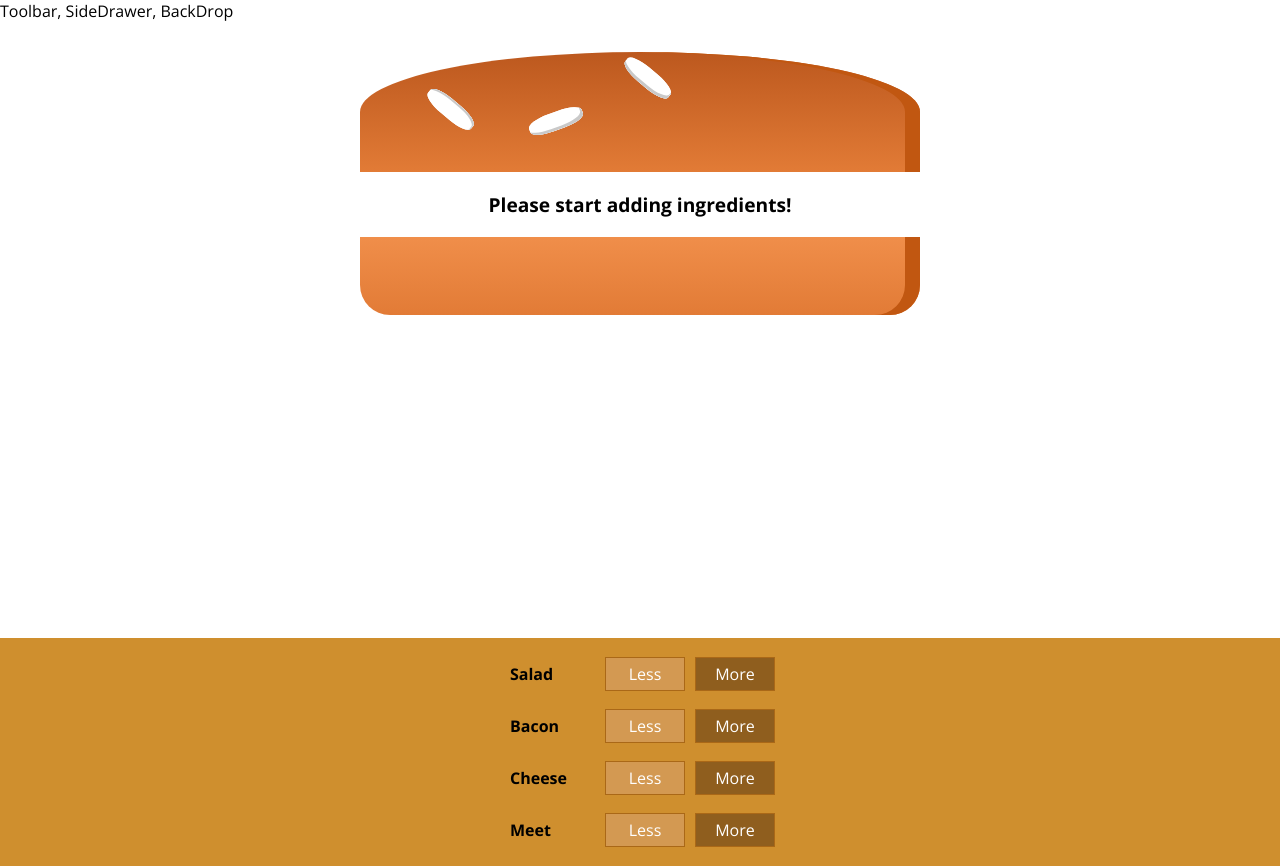
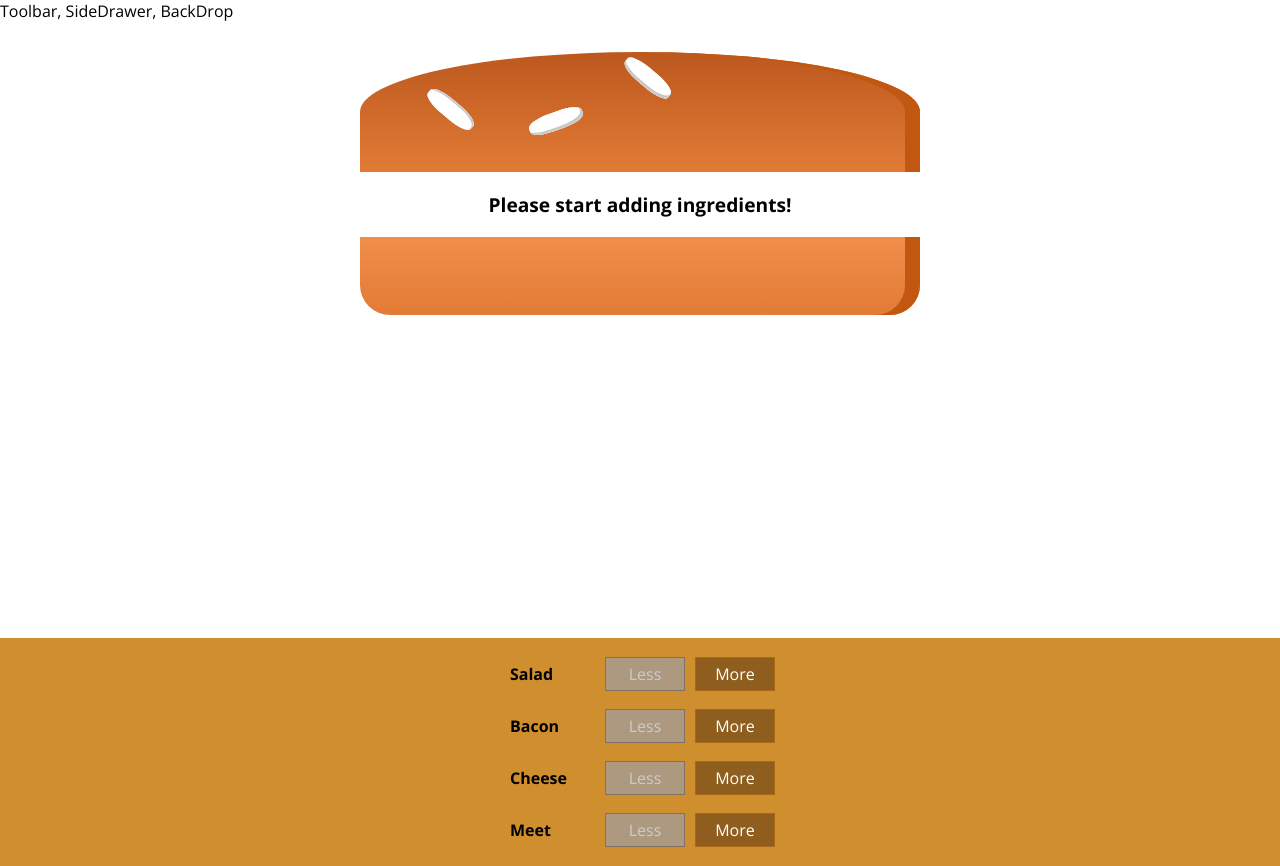
Before and after one commit to nghitrum/burger-builder, a React (Create React App) app: page / in a window 1280 px wide. Built offline with nearby package versions, Linux system fonts and the light colour scheme.

Commit message:
Added less and more btns

```diff
--- a/src/components/Burger/BuildControls/BuildControl/index.js
+++ b/src/components/Burger/BuildControls/BuildControl/index.js
@@ -5,8 +5,16 @@
 	return (
 		<div className={classes.BuildControl}>
 			<div className={classes.Label}>{props.label}</div>
-			<button className={classes.Less}>Less</button>
-			<button className={classes.More}>More</button>
+			<button
+				className={classes.Less}
+				onClick={props.removed}
+				disabled={props.disabled}
+			>
+				Less
+			</button>
+			<button className={classes.More} onClick={props.added}>
+				More
+			</button>
 		</div>
 	);
 };
--- a/src/components/Burger/BuildControls/index.js
+++ b/src/components/Burger/BuildControls/index.js
@@ -13,7 +13,13 @@
 	return (
 		<div className={classes.BuildControls}>
 			{controls.map((control) => (
-				<BuildControl key={control.label} label={control.label} />
+				<BuildControl
+					key={control.label}
+					label={control.label}
+					added={() => props.ingredientAdded(control.type)}
+					removed={() => props.ingredientRemoved(control.type)}
+					disabled={props.disabled[control.type]}
+				/>
 			))}
 		</div>
 	);
--- a/src/containers/BurgerBuilder/index.js
+++ b/src/containers/BurgerBuilder/index.js
@@ -1,6 +1,13 @@
 import React, { Component, Fragment } from 'react';
 import Burger from '../../components/Burger';
 import BuildControls from '../../components/Burger/BuildControls';
+
+const INGREDIENT_PRICES = {
+	salad: 0.5,
+	cheese: 1,
+	meat: 1.5,
+	bacon: 0.5
+};
 
 class BurgerBuilder extends Component {
 	constructor(props) {
@@ -12,15 +19,69 @@
 				bacon: 0,
 				cheese: 0,
 				meat: 0
-			}
+			},
+			totalPrice: 4
 		};
 	}
 
+	addIngredientHandler = (type) => {
+		const oldCount = this.state.ingredients[type];
+		const updatedCount = oldCount + 1;
+		const updatedIngredients = {
+			...this.state.ingredients
+		};
+
+		updatedIngredients[type] = updatedCount;
+		const priceAddition = INGREDIENT_PRICES[type];
+		const oldPrice = this.state.totalPrice;
+		const newPrice = oldPrice + priceAddition;
+
+		this.setState({
+			totalPrice: newPrice,
+			ingredients: updatedIngredients
+		});
+	};
+
+	removeIngredientHandler = (type) => {
+		const oldCount = this.state.ingredients[type];
+
+		if (oldCount <= 0) {
+			return;
+		}
+
+		const updatedCount = oldCount - 1;
+		const updatedIngredients = {
+			...this.state.ingredients
+		};
+
+		updatedIngredients[type] = updatedCount;
+		const priceDeduction = INGREDIENT_PRICES[type];
+		const oldPrice = this.state.totalPrice;
+		const newPrice = oldPrice - priceDeduction;
+
+		this.setState({
+			totalPrice: newPrice,
+			ingredients: updatedIngredients
+		});
+	};
+
 	render() {
+		const disabledInfo = {
+			...this.state.ingredients
+		};
+
+		for (let key in disabledInfo) {
+			disabledInfo[key] = disabledInfo[key] <= 0;
+		}
+
 		return (
 			<Fragment>
 				<Burger ingredients={this.state.ingredients} />
-				<BuildControls />
+				<BuildControls
+					disabled={disabledInfo}
+					ingredientAdded={this.addIngredientHandler}
+					ingredientRemoved={this.removeIngredientHandler}
+				/>
 			</Fragment>
 		);
 	}
```
